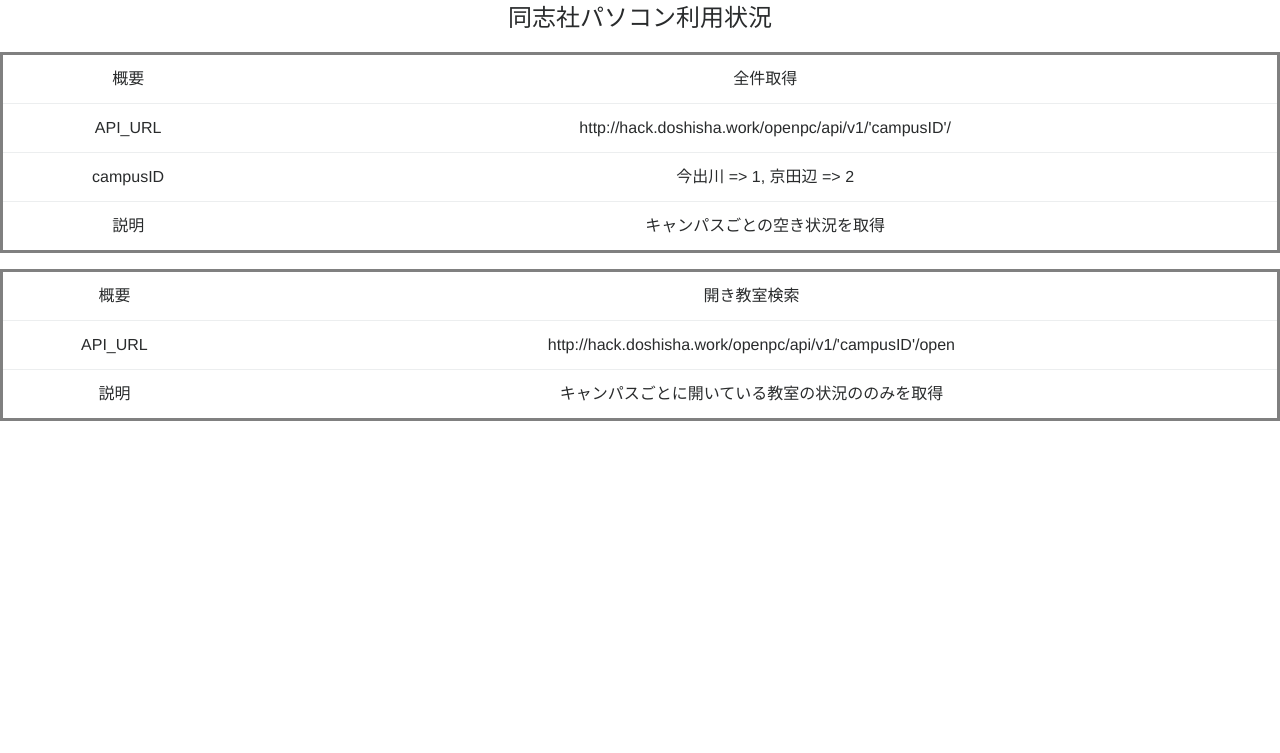
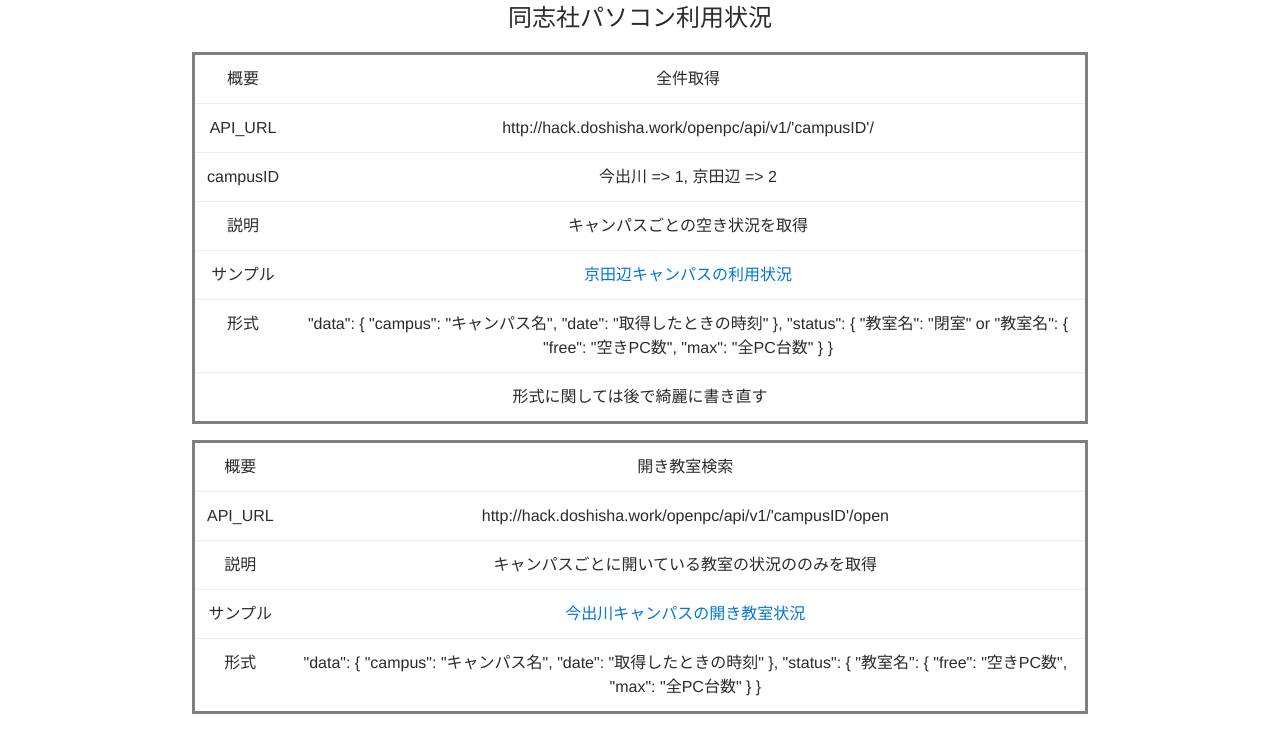
Before and after one commit to yakult1995/DoshishaCanceledClassAPI, a Flask app: page /openpc in a window 1280 px wide. Shown: the top 753 px of the page. Run offline with Flask 2, Linux system fonts and the light colour scheme; some libraries are stand-ins or nearby versions; some web fonts are replaced.

Commit message:
休講情報APIの追加

```diff
--- a/app.py
+++ b/app.py
@@ -30,20 +30,25 @@
 def openpc():
 	return render_template('openpc_index.html')
 
+# CANCELLのindex
+@app.route('/cancell')
+def cancell():
+	return render_template('cancell_index.html')
+
+# -------------------
+# OPENPC API
+# -------------------
+
 # すべての教室の状況
 @app.route('/openpc/api/v1/<int:campus>')
-def json(campus):
+def pc(campus):
 # 存在しないキャンパスを指定された場合
 	if not (campus == 1 or campus == 2):
 		return '存在しないキャンパスです'
-
+	else:
 # webのスクレイピング開始
-	if campus == 1:
-		result = get_room_status(1)
-	elif campus == 2:
-		result = get_room_status(2)
-
-	return jsonify(result)
+		result = get_room_status(campus)
+		return jsonify(result)
 
 # 開いてる教室の状況
 @app.route('/openpc/api/v1/<int:campus>/open')
@@ -51,14 +56,10 @@
 # 存在しないキャンパスを指定された場合
 	if not (campus == 1 or campus == 2):
 		return '存在しないキャンパスです'
-
+	else:
 # webのスクレイピング開始
-	if campus == 1:
-		result = get_room_status(1, mode='open')
-	elif campus == 2:
-		result = get_room_status(2, mode='open')
-
-	return jsonify(result)
+		result = get_room_status(campus, mode='open')
+		return jsonify(result)
 
 # 教室状況取得メソッド
 def get_room_status(campus, mode='all'):
@@ -99,7 +100,7 @@
 
 # 結果
 	result = {
-		"Result":{
+		"data":{
 			"campus": campus_name,
 			"date": date
 		}
@@ -110,6 +111,67 @@
 # ここまで
 # 教室状況取得メソッド
 
+# -------------------
+# CANCELL API
+# -------------------
+
+@app.route('/cancell/api/v1/<int:campus>')
+def cancel(campus):
+	# 存在しないキャンパスを指定された場合
+	if not (campus == 1 or campus == 2 or campus == 3):
+		return '存在しないキャンパスです'
+	else:
+		result = get_cancelled_class(campus)
+		return jsonify(result)
+
+# 休講情報取得メソッド
+def get_cancelled_class(campus):
+# 現在時刻取得
+	date = datetime.now(JST).strftime("%m月%d日 %H:%M:%S")
+
+# キャンパス名設定
+	if campus == 1:
+		campus_name = '今出川'
+	elif campus == 2:
+		campus_name = '京田辺'
+	elif campus == 3:
+		campus_name = '大学院'
+
+# データ収集
+	html = urllib.request.urlopen('https://duet.doshisha.ac.jp/kokai/html/fi/fi050/FI05001G.html')
+	soup = BeautifulSoup(html, "lxml")
+	rows = soup.find_all('table', class_='data table')
+	cancelled_class = {}
+	for c, row in enumerate(rows):
+		if c == campus - 1:
+			print('---------')
+			for i, subject in enumerate(row.find_all('tr')):
+				if i == 0:
+					continue
+				classes = {}
+				print(i)
+				for j, detail in enumerate(subject.find_all('td')):
+					if j % 4 == 0:
+						classes['class_hour'] = detail.text
+					elif j % 4 == 1:
+						classes['class_name'] = detail.text
+					elif j % 4 == 2:
+						classes['calss_teacher'] = detail.text
+					elif j % 4 == 3:
+						classes['class_cause'] = detail.text
+				print(classes)
+				cancelled_class[i] = classes
+				classes = {}
+
+	result = {
+		"data":{
+			"campus": campus_name,
+			"date": date
+		}
+	}
+	result['cancelled_classes'] = cancelled_class
+	return result
+
 if __name__ == '__main__':
 	port = int(os.environ.get('PORT', 5000))
 	app.run(port=port)
--- a/static/css/style.css
+++ b/static/css/style.css
@@ -13,11 +13,16 @@
 table {
 	margin: auto;
 	border-style: solid;
-	width: 80%;
+	width: 100%;
 }
 
 #title {
 	font-size: 1.5em;
+}
+
+#api_list {
+	width: 60%;
+	margin: auto;
 }
 
 #api_details {
@@ -35,3 +40,8 @@
 	font-family: 'Avnir';
 
 }
+
+#explain {
+	width: 70%;
+	margin: auto;
+}
--- a/templates/openpc_index.html
+++ b/templates/openpc_index.html
@@ -29,6 +29,30 @@
 				<td>説明</td>
 				<td>キャンパスごとの空き状況を取得</td>
 			</tr>
+			<tr>
+				<td>サンプル</td>
+				<td><a href="http://hack.doshisha.work/openpc/api/v1/2" target="_blank">京田辺キャンパスの利用状況</a></td>
+			</tr>
+			<tr>
+				<td>形式</td>
+				<td>
+					"data": {
+						"campus": "キャンパス名",
+						"date": "取得したときの時刻"
+					},
+					"status": {
+						"教室名": "閉室"
+						or
+						"教室名": {
+							"free": "空きPC数",
+							"max": "全PC台数"
+						}
+					}
+				</td>
+			</tr>
+			<tr>
+				<td colspan="2">形式に関しては後で綺麗に書き直す</td>
+			</tr>
 		</table>
 		<table class="table">
 			<thead>
@@ -45,6 +69,25 @@
 				<td>説明</td>
 				<td>キャンパスごとに開いている教室の状況ののみを取得</td>
 			</tr>
+			<tr>
+				<td>サンプル</td>
+				<td><a href="http://hack.doshisha.work/openpc/api/v1/1/open" target="_blank">今出川キャンパスの開き教室状況</a></td>
+			</tr>
+			<tr>
+				<td>形式</td>
+				<td>
+					"data": {
+						"campus": "キャンパス名",
+						"date": "取得したときの時刻"
+					},
+					"status": {
+						"教室名": {
+							"free": "空きPC数",
+							"max": "全PC台数"
+						}
+					}
+				</td>
+			</tr>
 		</table>
 	</div>
 </body>
```
Also changed, not shown: templates/cancell_index.html (added, +59 -0 lines), templates/index.html (+8 -1 lines).
